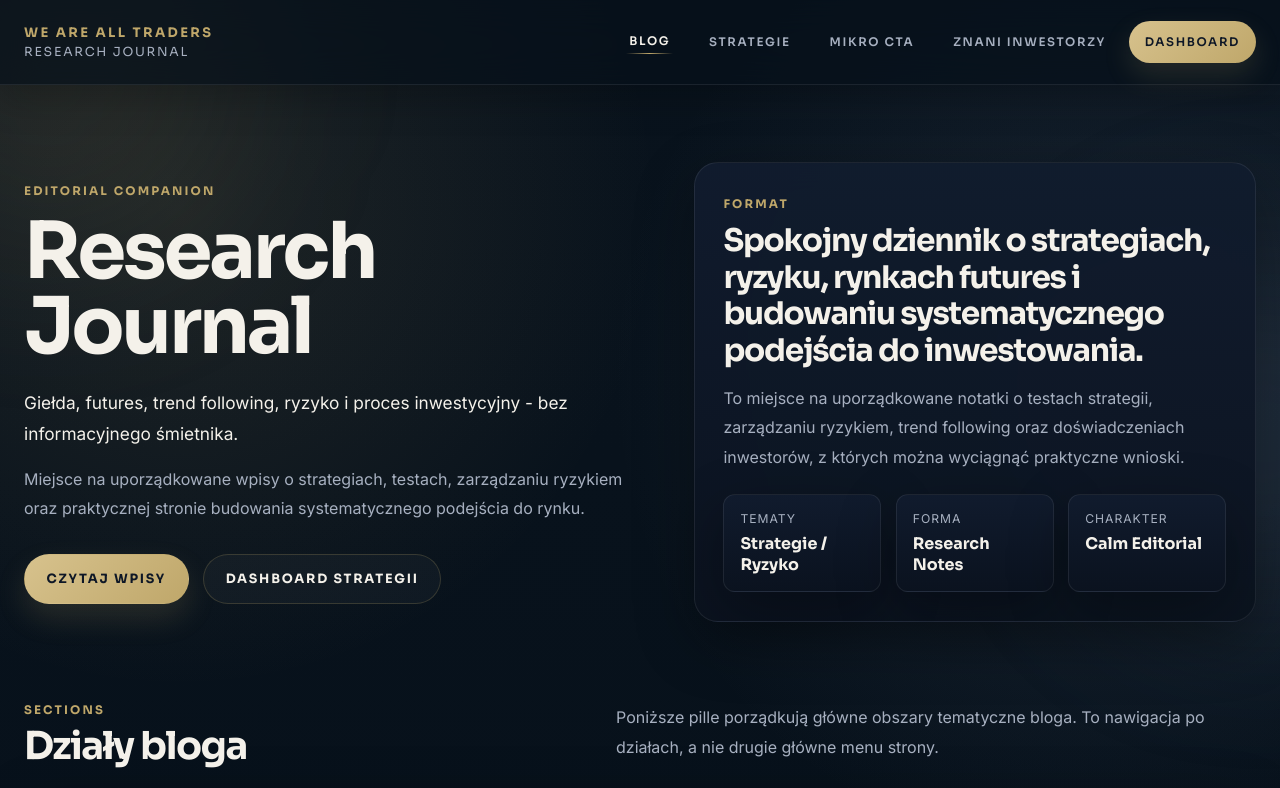
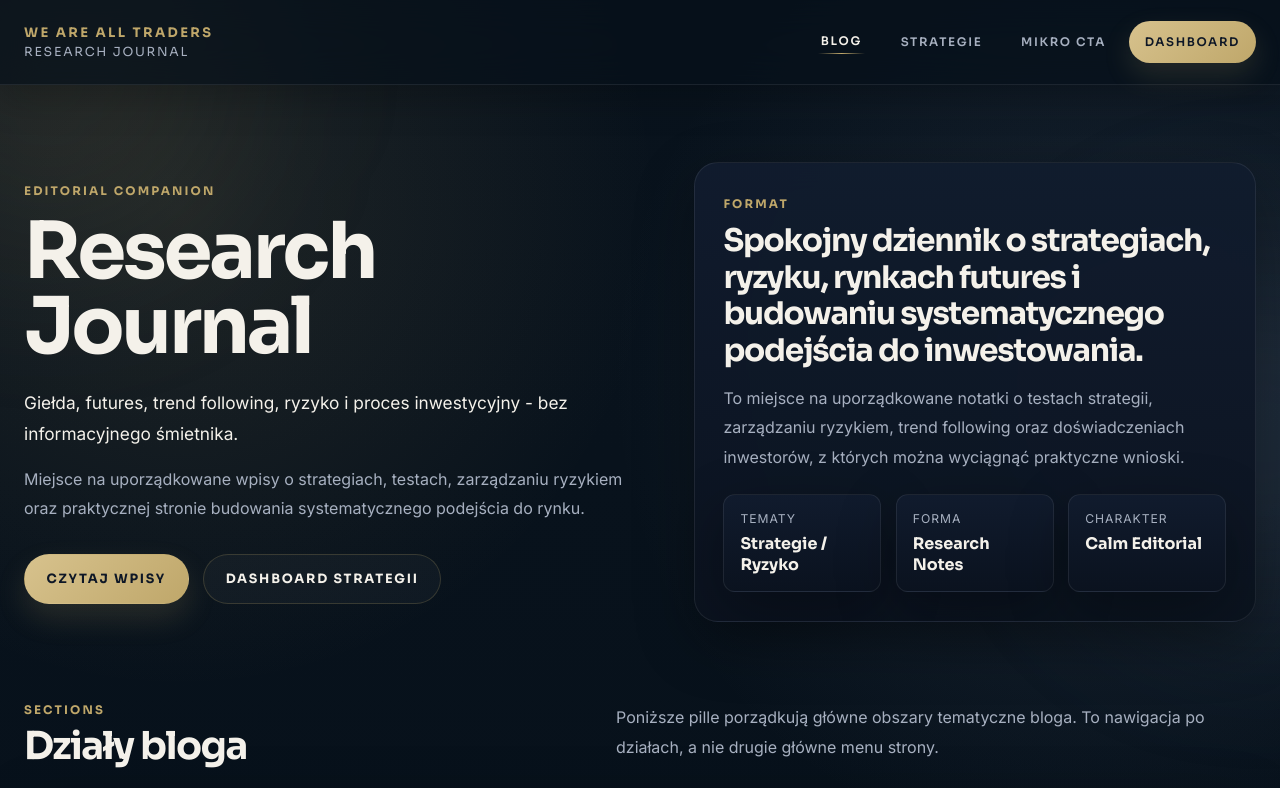
Before and after one commit to Arturro86/outlier-lab, a plain HTML site: page blog/index.html in a window 1280 px wide. Shown: the top 788 px of the page. Drawn offline with Linux system fonts and the light colour scheme.

Commit message:
Add files via upload

```diff
--- a/blog/index.html
+++ b/blog/index.html
@@ -32,7 +32,6 @@
           <a href="index.html" class="is-active">Blog</a>
           <a href="#category-strategie">Strategie</a>
           <a href="../index.html">Mikro CTA</a>
-          <a href="#category-znani-inwestorzy">Znani inwestorzy</a>
           <a href="../index.html" class="nav-cta">Dashboard</a>
         </nav>
       </div>
```
